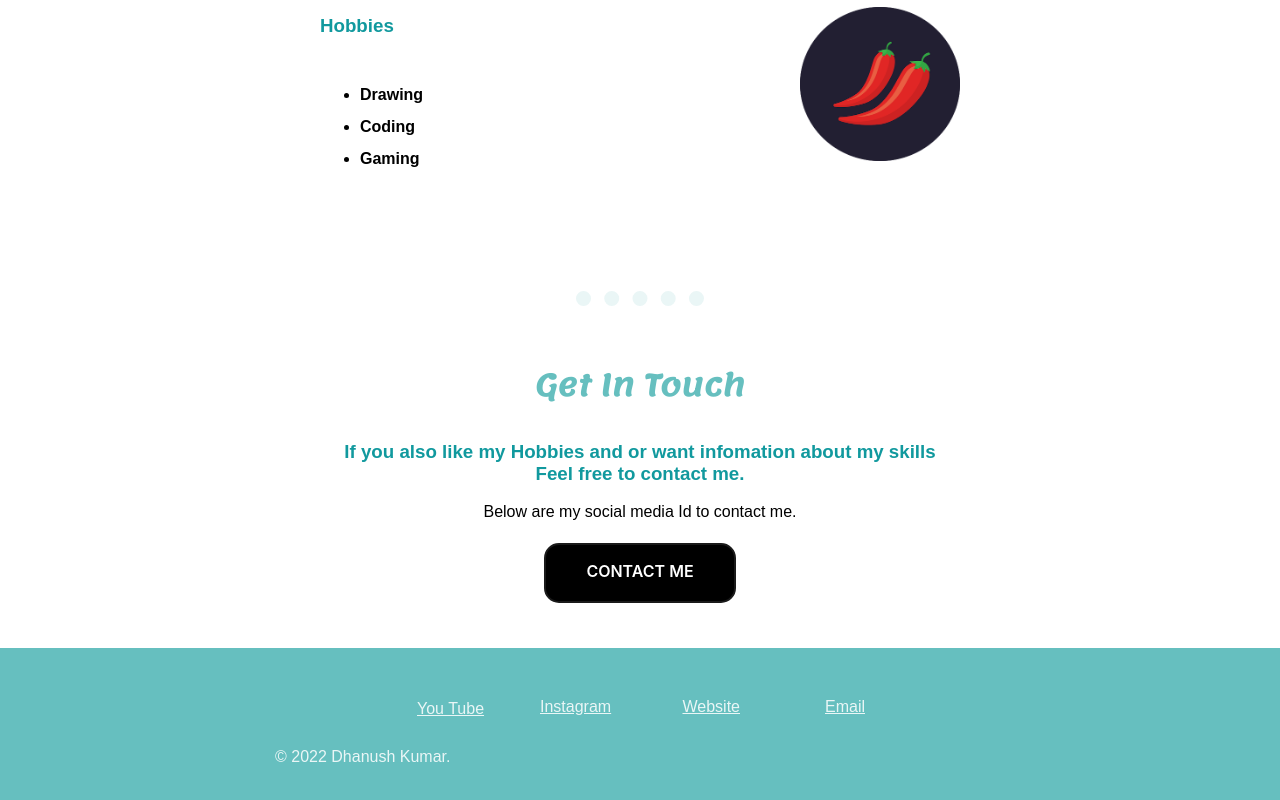
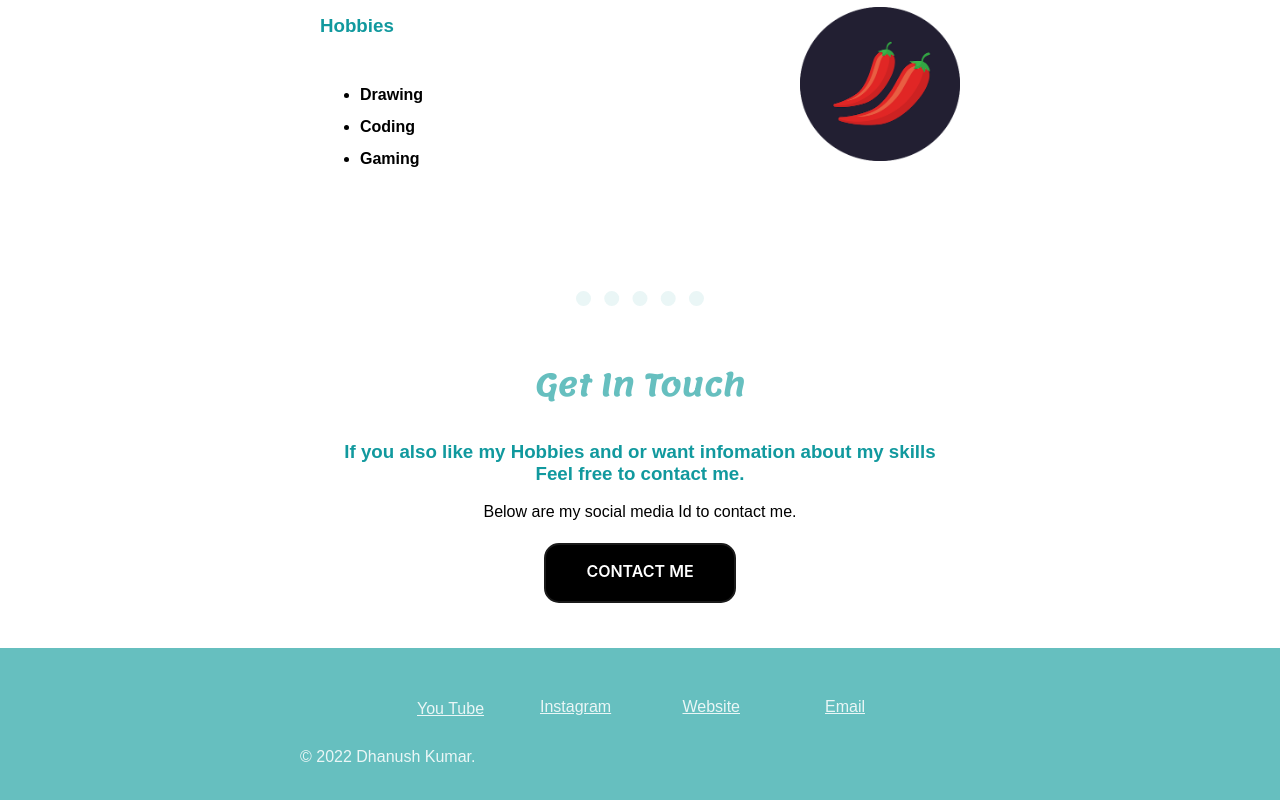
Before and after one commit to DHANUSHKUMARSB/My_Website, a plain HTML site: page index.html in a window 1280 px wide. Shown: the part 1542-2342 px from the top of the page. Drawn offline with Linux system fonts and the light colour scheme.

Commit message:
Update style.css

```diff
--- a/css/style.css
+++ b/css/style.css
@@ -133,7 +133,7 @@ hr {
   color: #EAF6F6;
   top: 100px;
   bottom: 20px;
-  margin-left: 275px;
+  margin-left: 300px;
 }
 
 /* CSS */
```
